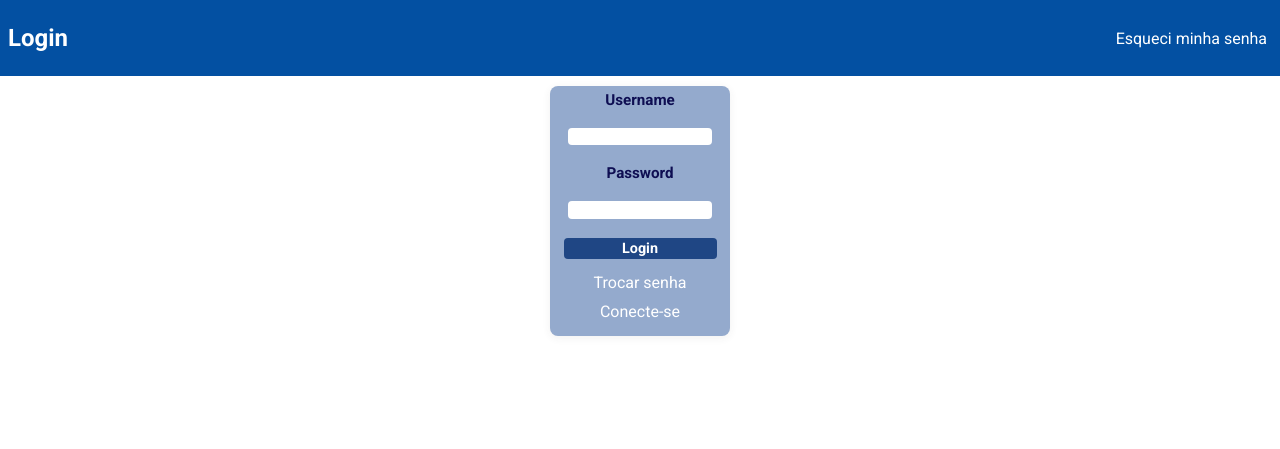
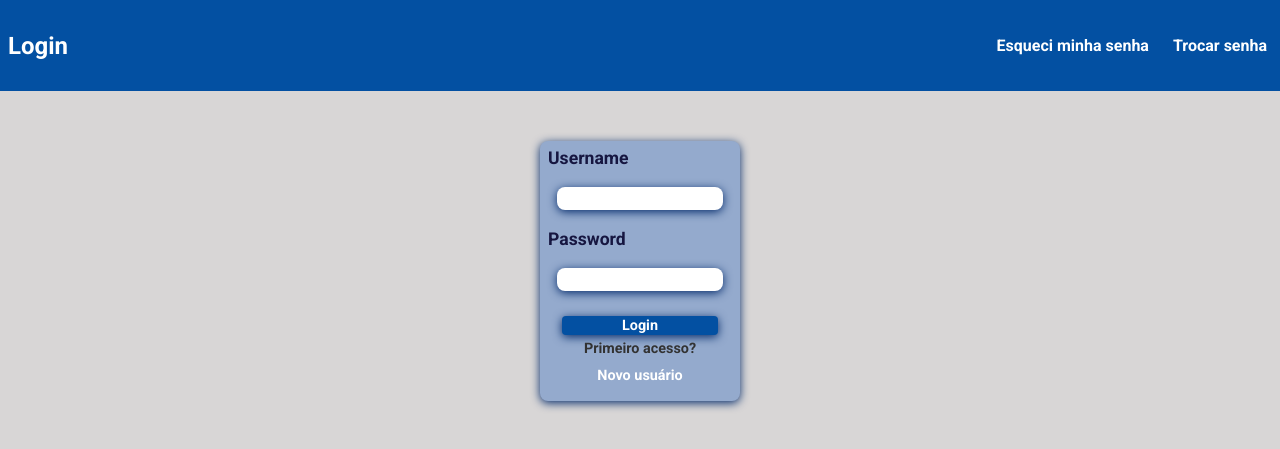
Before and after one commit to Alexgsouza39/Projeto-1, a Flask app: page /login in a window 1280 px wide. Shown: the top 449 px of the page. Run offline with Flask 3, Linux system fonts and the light colour scheme.

Commit message:
Alteração no estilo login, index e etc..

```diff
--- a/app.py
+++ b/app.py
@@ -1,6 +1,6 @@
 from datetime import datetime, timedelta
 from flask import Flask, render_template, request, redirect, url_for, session, flash, send_from_directory
-from forms import RegisterForm, LoginForm, ChangePasswordForm, TaskForm
+from forms import RegisterForm, LoginForm, ChangePasswordForm, TaskForm, ResetPasswordForm
 from flask_wtf import CSRFProtect
 from flask_sqlalchemy import SQLAlchemy
 from werkzeug.security import generate_password_hash, check_password_hash
@@ -10,7 +10,7 @@ import re
 
 
 app = Flask(__name__)
-app.config['SECRET_KEY'] = 'sua_chave_secreta_aqui'  # Troque por uma chave forte em produção
+app.config['SECRET_KEY'] = '#Ags@1984?'  # Troque por uma chave forte em produção
 app.config['SQLALCHEMY_DATABASE_URI'] = 'sqlite:///site.db'
 app.config['SQLALCHEMY_TRACK_MODIFICATIONS'] = False
 app.config['PERMANENT_SESSION_LIFETIME'] = timedelta(minutes=30)
@@ -145,9 +145,7 @@ def change_password():
 
 @app.route('/reset_password', methods=['GET', 'POST'])
 def reset_password():
-    form = ChangePasswordForm()
-    # Remove campo de senha antiga do formulário (ignorar no template)
-    form.old_password.render_kw = {'style': 'display:none;'}
+    form = ResetPasswordForm()
     if form.validate_on_submit():
         username = form.username.data
         new_pw = form.new_password.data
--- a/forms.py
+++ b/forms.py
@@ -18,6 +18,11 @@ class ChangePasswordForm(FlaskForm):
     old_password = PasswordField('Senha atual', validators=[DataRequired()])
     new_password = PasswordField('Nova senha', validators=[DataRequired(), Length(min=6)])
     submit = SubmitField('Alterar Senha')
+
+class ResetPasswordForm(FlaskForm):
+    username = StringField('Username', validators=[DataRequired()])
+    new_password = PasswordField('Nova senha', validators=[DataRequired(), Length(min=6)])
+    submit = SubmitField('Redefinir Senha')
 
 class TaskForm(FlaskForm):
     def validate_id_of(self, field):
--- a/static/style.css
+++ b/static/style.css
@@ -13,7 +13,8 @@
     align-items: center;
     justify-content: space-between;
     flex-wrap: wrap;
-    height: 70px;
+    width: 100%;
+    height: 85px;
 }
 
 a{
@@ -28,7 +29,7 @@ h1{
 
 /*inicio View*/
 body {
-    background: #fff;
+    background: #d8d6d6;
 }
 
 header {
@@ -124,10 +125,11 @@ span[style*="color:green"] {
 /* Label geral*/
 label {
     display: flex;
+    flex-direction: column;
     justify-content: center;
     text-justify: center;
-    color: #0e0e52;
-    font-size: 0.95em;
+    color: #161640;
+    font-size: 1.1em;
     font-weight: bold;
 }
 
@@ -334,26 +340,29 @@ input#id_of{
     justify-content: center;
     flex-direction: column;
     background: #94aacd;
-    padding: 5px;
+    padding: 8px;
     border: none;
     border-radius: 8px;
-    box-shadow: 0 2px 8px rgba(61, 61, 61, 0.07);
-    width: 180px;
-    height: 250px;
+    box-shadow: 0 2px 10px #042b6b;
+    margin-top: 50px;
+    width: 200px;
+    height: 260px;
+
 }
 
 #submit{
     display: flex;
     align-self: center;
-    background: #1f4684;
+    background: #0350a2;
     color: #ffffff;
-    width: 90%;
+    width: 85%;
     height: 25px;
     border: none;
     border-radius: 4px;
+    box-shadow: 0 2px 10px #042b6b;
     font-size: 0.9em;
     font-weight: bold;
-    margin-bottom: 4px;
+    margin-top:6px;
     cursor: pointer;
     transition: all 0.3s ease-in-out;
 }
@@ -361,6 +370,7 @@ input#id_of{
 .link-login a{
     display: flex;
     justify-content: center;
+    font-size:0.9em;
     color: #ffffff;
     cursor: pointer;
     transition: all 0.3s ease-in-out;
@@ -368,12 +378,17 @@ input#id_of{
 
 
 .input-login{
-    display: flex;
+    flex-direction: row;
     align-self: center;
-    width: 85%;
-    height: 20px;
+    text-align: center;
+    width: 90%;
+    height: 25px;
+    padding: 2px;
     border: none;
-    border-radius: 4px;
+    border-radius: 8px;
+    box-shadow: 0 2px 10px #042b6b;
+    font-size: 1em;
+
 }
 
 /*fim login e cadastro login*/
@@ -436,32 +457,39 @@ input#id_of{
 
 .input-register {
     display: flex;
+    flex-direction: row;
     align-self: center;
-    width: 85%;
-    height: 20px;
+    text-align: center;
+    width: 90%;
+    height: 25px;
+    padding: 2px;
     border: none;
-    border-radius: 4px;
+    border-radius: 8px;
+    box-shadow: 0 2px 10px #042b6b;
+    font-size: 1em;
 }
 
 .submit-register{
     display: flex;
     align-self: center;
-    background: #1f4684;
+    background: #0350a2;
     color: #ffffff;
-    width: 90%;
+    width: 85%;
     height: 25px;
     border: none;
     border-radius: 4px;
+    box-shadow: 0 2px 10px #042b6b;
     font-size: 0.9em;
     font-weight: bold;
-    margin-bottom: 4px;
+    margin-top:6px;
     cursor: pointer;
     transition: all 0.3s ease-in-out;
 }
 
 .frase{
-    margin: 5px;
+    margin-top: 5px;
     text-align: center;
+    font-size: 0.9em;
     color: #323232;
     font-weight: bold;
     cursor: pointer;
--- a/templates/login.html
+++ b/templates/login.html
@@ -18,7 +18,10 @@
     <header>
           <nav class="navbar">
             <h1>Login</h1>
-            <a href="{{ url_for('reset_password') }}">Esqueci minha senha</a>
+            <ul>
+              <a href="{{ url_for('reset_password') }}"><strong>Esqueci minha senha</strong></a>
+              <a href="{{ url_for('change_password') }}"><strong>Trocar senha</strong></a>
+            </ul>
           </nav>
     </header>
     <form class="login_form" method="POST">
@@ -30,10 +33,11 @@
       {{ form.submit() }}
       <div>
         <div class="link-login">
-         <a href="{{ url_for('change_password') }}">Trocar senha</a>
+
         </div>
         <div class="link-login">
-         <a href="{{ url_for('register') }}">Conecte-se</a>
+          <p class="frase">Primeiro acesso?</p>
+         <a href="{{ url_for('register') }}"><strong>Novo usuário</strong></a>
         </div>
      </div>
     </form>
--- a/templates/register.html
+++ b/templates/register.html
@@ -28,7 +28,6 @@
       {{ form.password(class='input-register') }}<br>
       {{ form.submit(class='submit-register') }}
       <div>
-        <p class="frase">Já tem conta?</p>
       </div>
       <div class="register-lk">
           <a href="{{ url_for('login') }}">Voltar ao login</a>
--- a/templates/reset_password.html
+++ b/templates/reset_password.html
@@ -23,7 +23,7 @@
     </header>
     <form class="resetlogin" method="POST">
       {{ form.hidden_tag() }}
-      {{ form.username.label }}<br>
+      {{ form.username.label}}
       {{ form.username(class='input-reset') }}<br>
       <!-- Campo de senha antiga oculto -->
       {{ form.new_password.label }}<br>
```
Also changed, not shown: other parts of static/style.css (+53 -42 lines).
